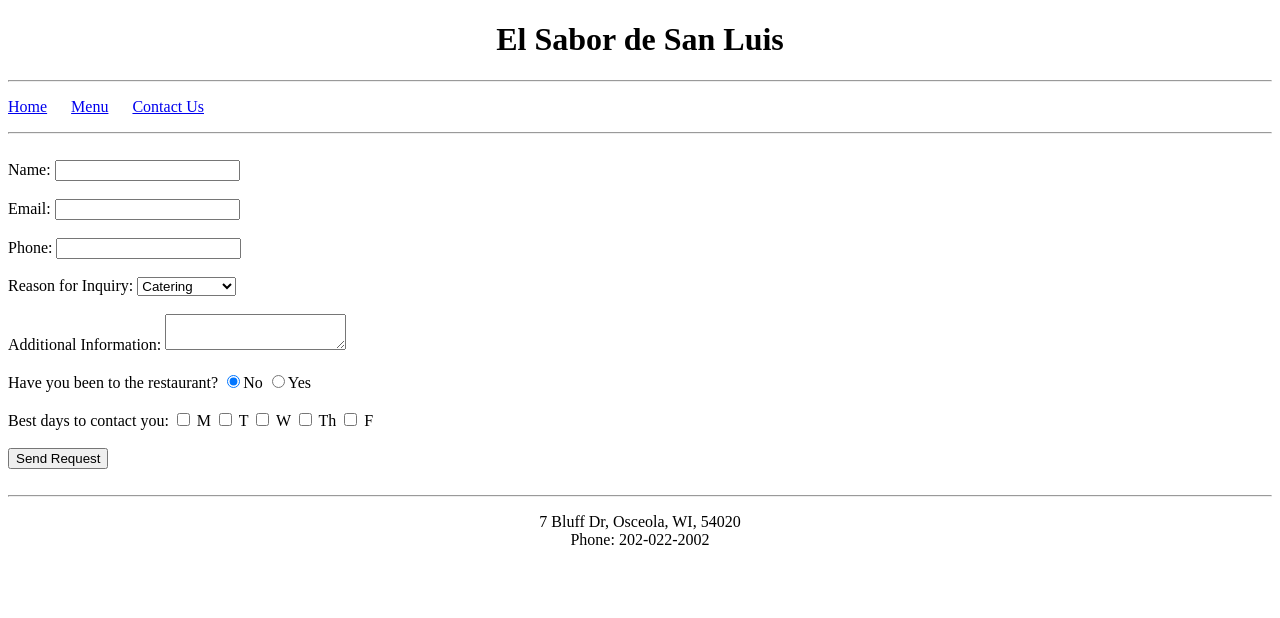
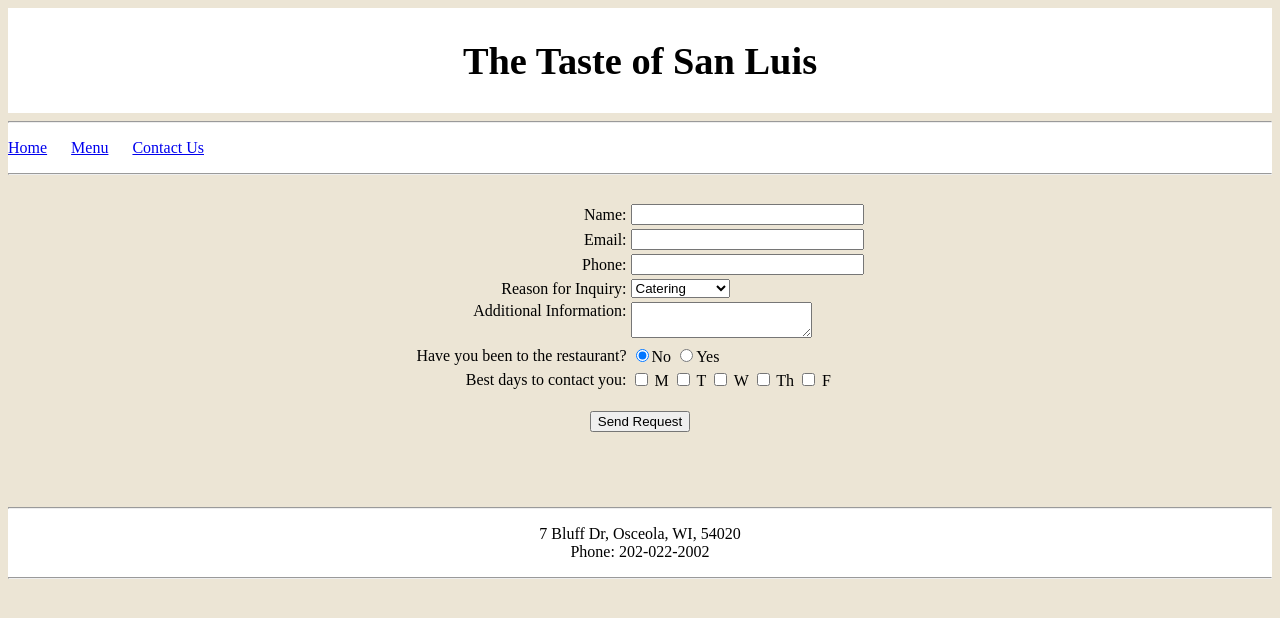
Before and after one commit to pedersenbrad/restaurant-project, a plain HTML site: page contact.html in a window 1280 px wide. Drawn offline with Linux system fonts and the light colour scheme; a web font is replaced by a local one.

Commit message:
Added css

```diff
--- a/contact.html
+++ b/contact.html
@@ -7,11 +7,30 @@
 <html lang="en">
     <head>
         <title>Contact Us</title>
+
+        <link href="styles/restaurantStyles.css" rel="stylesheet" type="text/css" />
+        <!--Font from google fonts-->
+        <link href="https://fonts.googleapis.com/css?family=IM+Fell+Great+Primer+SC&display=swap" rel="stylesheet">
+
+        <style>
+          table {
+            margin: auto;
+          }
+
+          .label {
+            text-align: right;
+          }
+
+          #submitbutton {
+            display: block;
+            margin: auto;
+          }
+        </style>
     </head>
 
     <body>
         <header>
-            <h1 style="text-align:center">El Sabor de San Luis</h1>
+            <h1>The Taste of San Luis</h1>
         </header>
 
         <nav>
@@ -22,28 +41,29 @@
 
         <br />
 
+        <form action="submit.html" method="POST">
+          <table>
+          <tr><td class="label"><label for="name">Name: </label></td><td><input type="text" id="name" name="name" size="26"></td></tr>
+          <tr><td class="label"><label for="email">Email: </label></td><td><input type="text" id="email" name="email" size="26"></td></tr>
+          <tr><td class="label"><label for="phone">Phone: </label></td><td><input type="text" id="phone" name="phone" size="26"></td></tr>
 
-        <form action="submit.html" method="POST">
-          <label for="name">Name: </label><input type="text" id="name" name="name"><br /><br />
-          <label for="email">Email: </label><input type="text" id="email" name="email"><br /><br />
-          <label for="phone">Phone: </label><input type="text" id="phone" name="phone"><br /><br />
-
-          <label for="inquiry">Reason for Inquiry: </label>
-          <select id="inquiry" name="inquiry">
-            <option value="catering" selected>Catering</option>
+          <tr><td class="label"><label for="inquiry">Reason for Inquiry: </label></td>
+          <td><select id="inquiry" name="inquiry">
+            <option value="catering" style="padding-right: 113px" selected>Catering</option>
             <option value="private-party">Private Party</option>
             <option value="feedback">Feedback</option>
             <option value="other">Other</option>
-          </select><br />
-        <br />
-          <label for="info">Additional Information: </label><textarea id="info" name="info"></textarea><br />
-        <br />
-          <label for="questionnaire">Have you been to the restaurant?</label>
-          <input type="radio" id="choice2" name="questionnaire" value="no" checked="checked"><label for="choice2">No</label>
-          <input type="radio" id="choice1" name="questionnaire" value="yes"><label for="choice1">Yes</label><br />
-        <br />
-          <label for="contact">Best days to contact you: </label>
-          <input type="checkbox" id="Monday" name="Monday" value="Monday">
+          </select></td></tr>
+
+          <tr><td class="label" style="vertical-align:top"><label for="info">Additional Information: </label></td>
+          <td><textarea id="info" name="info" cols="20"></textarea></td></tr>
+
+          <tr><td class="label"><label for="questionnaire">Have you been to the restaurant? </label></td>
+          <td><input type="radio" id="choice2" name="questionnaire" value="no" checked="checked"><label for="choice2">No</label>
+          <input type="radio" id="choice1" name="questionnaire" value="yes"><label for="choice1">Yes</label></td></tr>
+
+          <tr><td class="label"><label for="contact">Best days to contact you: </label></td>
+          <td><input type="checkbox" id="Monday" name="Monday" value="Monday">
           <label for="frontEnd">M</label>
           <input type="checkbox" id="Tuesday" name="Tuesday" value="Tuesday">
           <label for="backEnd">T</label>
@@ -52,16 +72,16 @@
           <input type="checkbox" id="Thursday" name="Thursday" value="Thursday">
           <label for="backEnd">Th</label>
           <input type="checkbox" id="Friday" name="Friday" value="Friday">
-          <label for="database">F</label><br />
+          <label for="database">F</label></td></tr>
+        </table>
         <br />
-          <input type="submit" name="submit" value="Send Request">
+          <input type="submit" name="submit" value="Send Request" id="submitbutton">
         </form>
-
-        <br />
 
         <footer>
           <hr />
-          <p style="text-align:center"> 7 Bluff Dr, Osceola, WI, 54020<br />Phone: 202-022-2002</p>
+          <p> 7 Bluff Dr, Osceola, WI, 54020<br />Phone: 202-022-2002</p>
+          <hr />
         </footer>
     </body>
 </html
--- /dev/null
+++ b/styles/restaurantStyles.css
@@ -0,0 +1,21 @@
+header, footer {
+  text-align: center;
+}
+
+header {
+  padding: 5px 0px 5px 0px;
+  font-family: 'IM Fell Great Primer SC', serif;
+  font-size: 1.2em;
+}
+
+footer {
+  margin-top: 75px;
+}
+
+body {
+  background-color: #ece5d5;
+}
+
+header, footer, nav {
+  background-color:  #ffffff;
+}
```
Also changed, not shown: index.html (+11 -9 lines), menu.html (+45 -8 lines).
